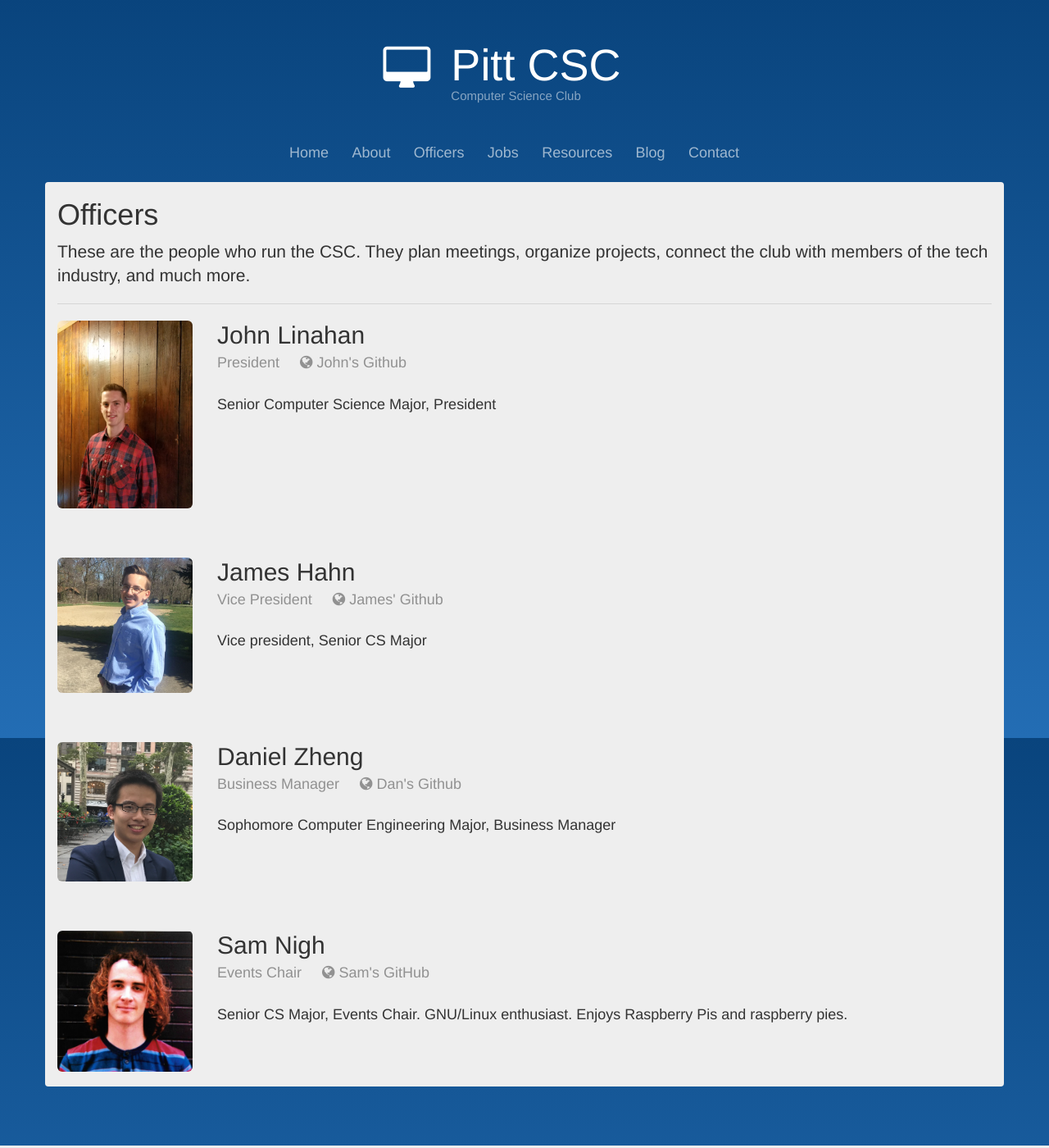
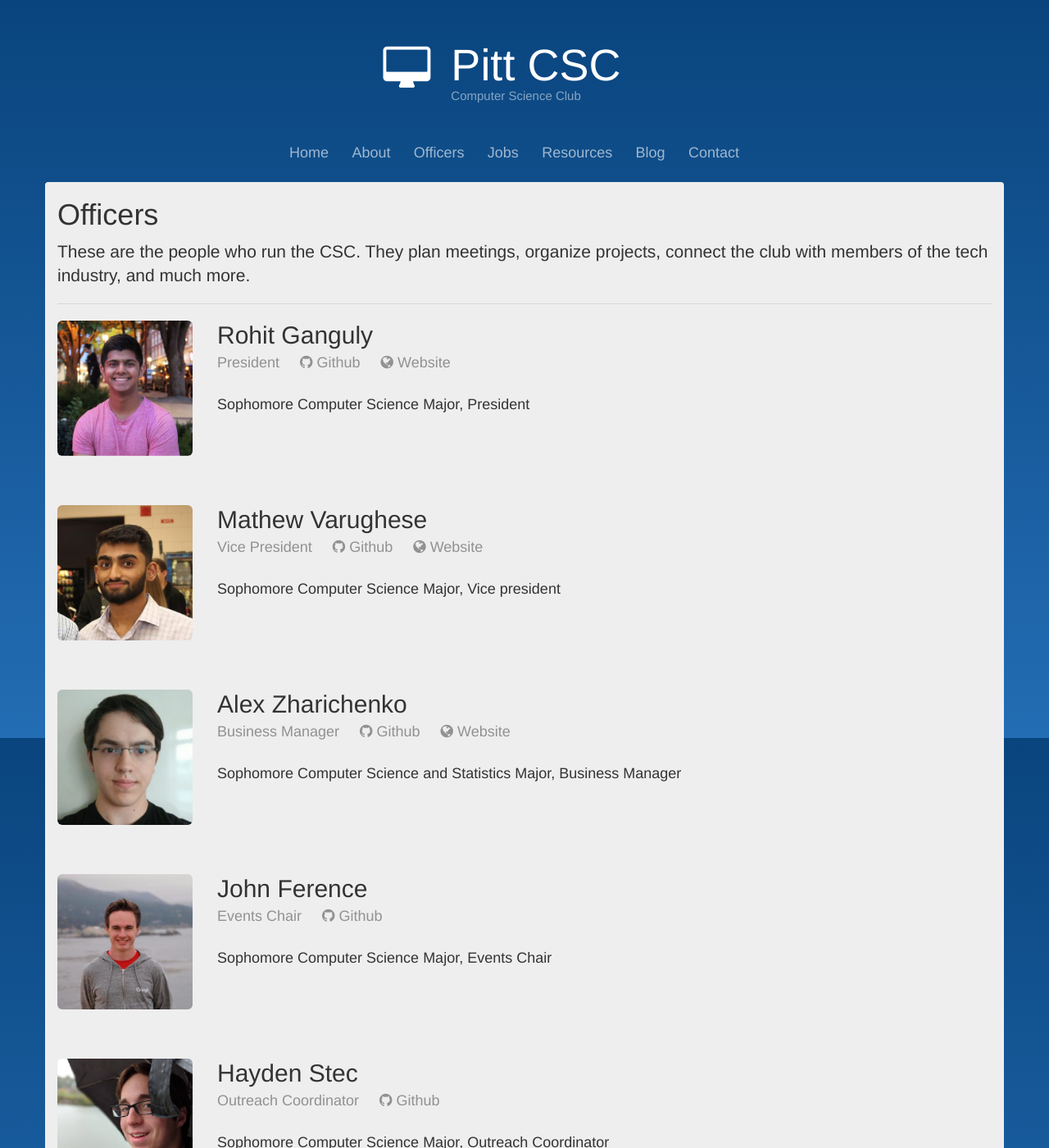
Before and after one commit to pittcsc/old-pittcsc-website-archived, a Jekyll site: the page built from pages/officers.html, in a window 1280 px wide and 1400 px high. Shown: the whole window at 82% size. Built offline with Jekyll 4.4.1, drawn with Linux system fonts in a browser that asks for light colours; nearby versions of some CDN libraries.

Commit message:
Updated officers page to the new officers

```diff
--- a/_data/officers.yml
+++ b/_data/officers.yml
@@ -1,39 +1,45 @@
 - title: President
-  name: John Linahan
-  email: linahan.john@gmail.com
-  bio: "Senior Computer Science Major, President"
-  portrait_path: "/assets/images/officers/John.jpg"
-  twitter_username:
+  name: Rohit Ganguly
+  email:
+  bio: "Sophomore Computer Science Major, President"
+  portrait_path: "/assets/images/officers/2018_rohit.jpg"
+  github:
+    url: https://github.com/rohit-ganguly
   website:
-    url: https://github.com/JohnLinahan
-    name: John's Github
+    url: http://rohitganguly.com/
 
 - title: Vice President
-  name: James Hahn
-  email: jrh160@pitt.edu
-  bio: "Vice president, Senior CS Major"
-  portrait_path: "/assets/images/officers/James.jpg"
-  twitter_username:
+  name: Mathew Varughese
+  email:
+  bio: "Sophomore Computer Science Major, Vice president"
+  portrait_path: "/assets/images/officers/2018_mat.jpg"
+  github:
+    url: https://github.com/varughese
   website:
-    url: https://github.com/kingsman142/
-    name: James' Github
+    url: http://matvarughese.me/
 
 - title: Business Manager
-  name: Daniel Zheng
-  email: daniel.zheng@pitt.edu
-  bio: "Sophomore Computer Engineering Major, Business Manager"
-  portrait_path: "/assets/images/officers/Dan.png"
-  twitter_username:
+  name: Alex Zharichenko
+  email: azharichenko@gmail.com
+  bio: "Sophomore Computer Science and Statistics Major, Business Manager"
+  portrait_path: "/assets/images/officers/2018_alex.jpg"
+  github:
+    url: https://github.com/azharichenko
   website:
-    url: https://github.com/dzheng256
-    name: Dan's Github
+    url: http://thecompsciguy.com/
 
 - title: Events Chair
-  name: Sam Nigh
-  email: nighsam@gmail.com
-  bio: "Senior CS Major, Events Chair. GNU/Linux enthusiast. Enjoys Raspberry Pis and raspberry pies."
-  portrait_path:  "/assets/images/officers/sam-profile.jpg"
-  twitter_username:
-  website:
-      url: https://github.com/SPN11
-      name: Sam's GitHub
+  name: John Ference
+  email:
+  bio: "Sophomore Computer Science Major, Events Chair"
+  portrait_path:  "/assets/images/officers/2018_john.jpg"
+  github:
+    url: https://github.com/JohnF8
+
+- title: Outreach Coordinator
+  name: Hayden Stec
+  email:
+  bio: "Sophomore Computer Science Major, Outreach Coordinator"
+  portrait_path:  "/assets/images/officers/2018_hayden.png"
+  github:
+    url: https://github.com/haydenstec
--- a/pages/officers.html
+++ b/pages/officers.html
@@ -20,18 +20,18 @@ permalink: /officers/
         <ul class="meta">
           <li>{{ officer.title }}</li>
 
-          {% if officer.website %}
+          {% if officer.github %}
             <li>
-              <a href="{{ officer.website.url }}">
-                <i class="fa fa-globe"></i> {{ officer.website.name }}
+              <a href="{{ officer.github.url }}">
+                <i class="fa fa-github"></i> Github
               </a>
             </li>
           {% endif %}
 
-          {% if officer.twitter_username %}
+          {% if officer.website %}
             <li>
-              <a href="https://twitter.com/{{ officer.twitter_username }}">
-                <i class="fa fa-twitter"></i> {{ officer.twitter_username }}
+              <a href="{{ officer.website.url }}">
+                <i class="fa fa-globe"></i> Website
               </a>
             </li>
           {% endif %}
```
Also changed, not shown: assets/images/officers/2018_alex.jpg (added), assets/images/officers/2018_hayden.png (added), assets/images/officers/2018_john.jpg (added), assets/images/officers/2018_mat.jpg (added), assets/images/officers/2018_rohit.jpg (added).
